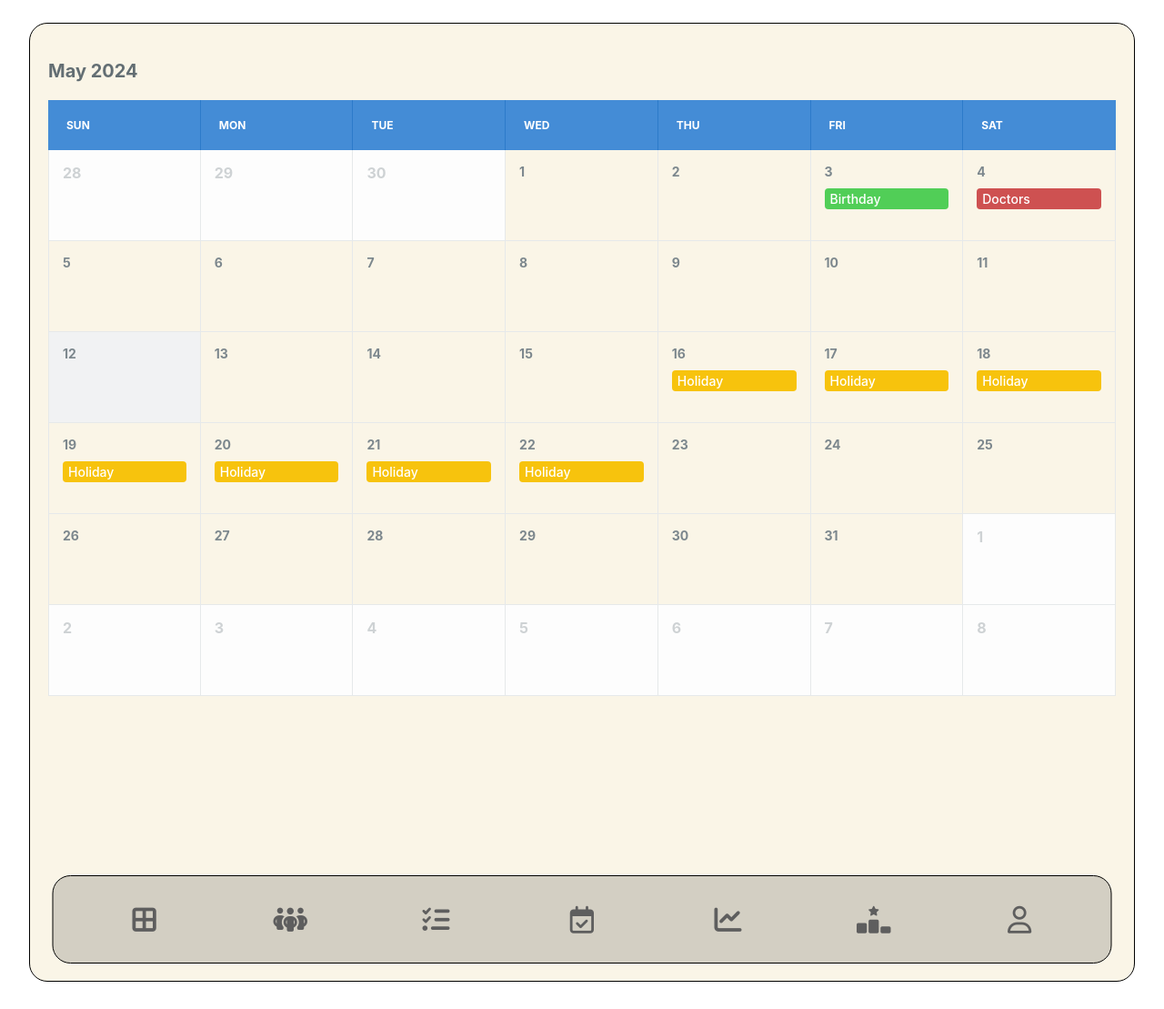
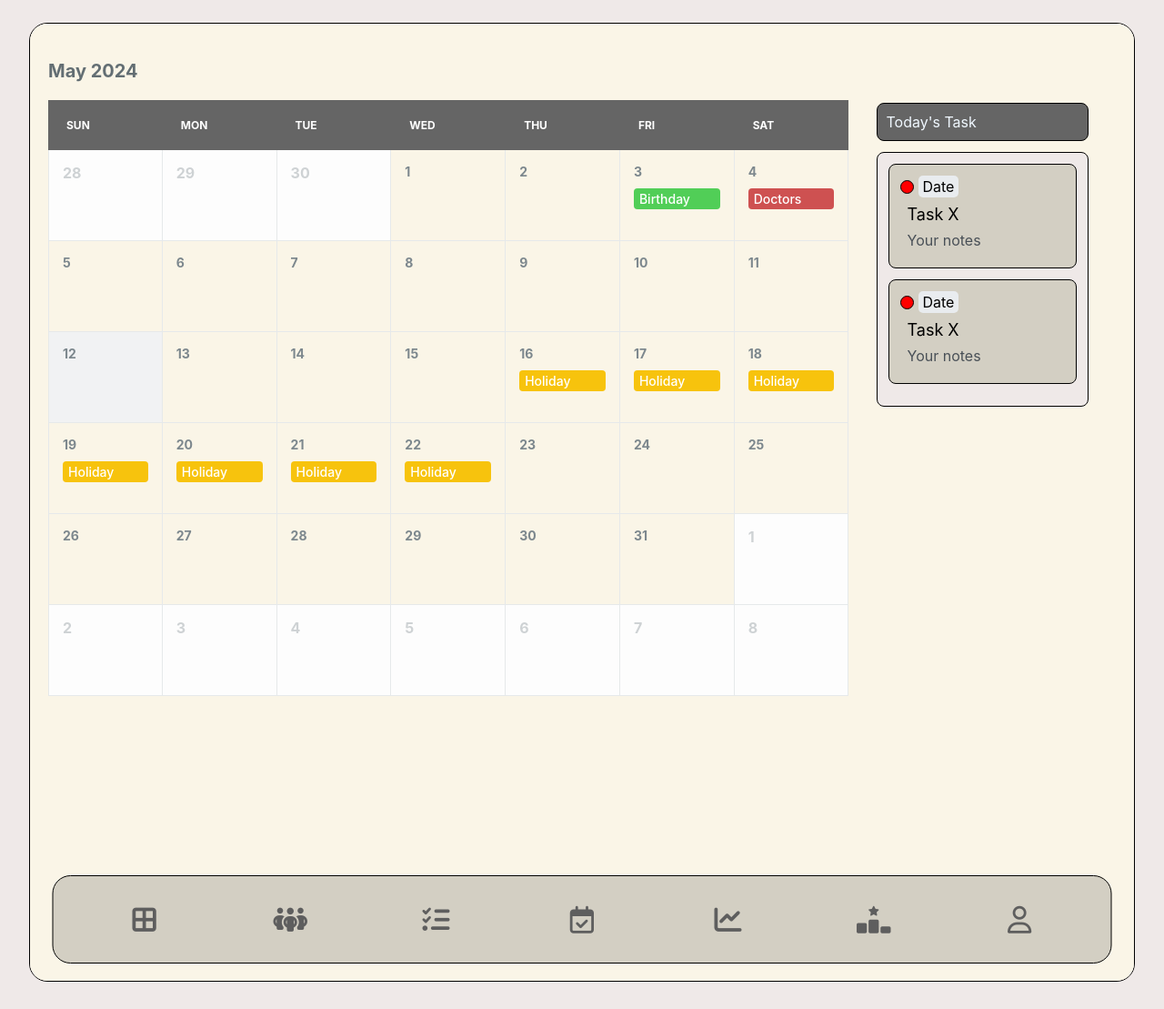
Before and after one commit to combo666/KaajAsse, a PHP site: page /src/task_calender/task_calender.php in a window 1280 px wide. Shown: the whole page at 91% size. Run offline with PHP 8.4, Linux system fonts and the light colour scheme.

Commit message:
static running day task container created

```diff
--- a/assets/css/calendar.css
+++ b/assets/css/calendar.css
@@ -4,10 +4,7 @@
     font-size: 16px;
     -webkit-font-smoothing: antialiased;
     -moz-osx-font-smoothing: grayscale;
-}
-body {
-    background-color: #FFFFFF;
-    margin: 0;
+
 }
 .navtop {
     background-color: #3b4656;
@@ -77,14 +74,25 @@ body {
 }
 .calendar .days .day_name {
     width: calc(100% / 7);
-    border-right: 1px solid #2c7aca;
+    border-right: 1px solid #656565;
     padding: 20px;
     text-transform: uppercase;
     font-size: 12px;
     font-weight: bold;
     color: #818589;
     color: #fff;
-    background-color: #448cd6;
+    background-color: #656565;
+}
+.calendar .days .day_name-Fri {
+    width: calc(100% / 7);
+    border-right: 1px solid #656565;
+    padding: 20px;
+    text-transform: uppercase;
+    font-size: 12px;
+    font-weight: bold;
+    color: #818589;
+    color: #fff;
+    background-color: #656565;
 }
 .calendar .days .day_name:nth-child(7) {
     border: none;
--- /dev/null
+++ b/assets/css/task_container.css
@@ -0,0 +1,75 @@
+.parent {
+    display: grid;
+    grid-template-columns: repeat(12, 1fr);
+    grid-template-rows: repeat(10, 1fr);
+    grid-column-gap: 0px;
+    grid-row-gap: 0px;
+    }
+
+    .div1 { grid-area: 1 / 1 / 8 / 10; }
+    .div2 { grid-area: 1 / 10 / 11 / 13; }
+    .div3 { grid-area: 8 / 1 / 11 / 10; }
+
+    .task_container{
+        margin: 30px;
+        margin-top: 67px;
+    }
+    .task_header{
+        background-color: #656565;
+        padding: 10px;
+        border-style: solid;
+        border-color: black;
+        border-width: 1.5px;
+        border-radius: 8px;
+        color: aliceblue;
+    }
+    .tasks_bg{
+        background-color: #EFE9E8;
+        margin-top: 12px;
+        padding: 12px;
+        border-style: solid;
+        border-color: black;
+        border-width: 1.5px ;
+        border-radius: 8px;
+    }
+    .task_card{
+        background-color: #D3CFC3;
+        margin-bottom: 12px;
+        padding: 12px;
+        border-style: solid;
+        border-color: black;
+        border-width: 1.5px ;
+        max-height: 170px;
+        overflow: hidden;
+        border-radius: 8px;
+
+    }
+    .dot_priority{
+        height: 15px;
+        width: 15px;
+        background-color: #ff0000;
+        border-radius: 50%;
+        display: inline-block;
+        border-style: solid;
+        border-color: black;
+        border-width: 1.5px ;
+    }
+    .date{
+        margin: 0px;
+        margin-left: 5px;
+        background-color: #E9ECEF;
+        padding: 2px;
+        padding-left: 5px;
+        padding-right: 5px;
+        border-radius: 5px;
+    }
+    .task_name{
+        font-size: large;
+        font: bold;
+        margin: 8px;
+    }
+    .task_note{
+        font: bold;
+        margin: 8px;
+        color: #495057;
+    }
--- a/examples/includes/header.php
+++ b/examples/includes/header.php
@@ -7,6 +7,7 @@
     <link rel="icon" href="../../assets/img/icon.ico">
     <link rel="stylesheet" href="../../assets/css/style.css">
     <link rel="stylesheet" href="../../assets/css/calendar.css">
+    <link rel="stylesheet" href="../../assets/css/task_container.css">
     <link rel="stylesheet" href="https://cdnjs.cloudflare.com/ajax/libs/font-awesome/6.7.1/css/all.min.css" integrity="sha512-5Hs3dF2AEPkpNAR7UiOHba+lRSJNeM2ECkwxUIxC1Q/FLycGTbNapWXB4tP889k5T5Ju8fs4b1P5z/iB4nMfSQ==" crossorigin="anonymous" referrerpolicy="no-referrer" />
 </head>
 <body>
--- a/src/task_calender/task_calender.php
+++ b/src/task_calender/task_calender.php
@@ -1,5 +1,6 @@
 
 <?php include('../../examples/includes/header.php'); ?>
+
 
 <?php
 include 'Calendar.php';
@@ -9,8 +10,14 @@ $calendar->add_event('Doctors', '2024-05-04', 1, 'red');
 $calendar->add_event('Holiday', '2024-05-16', 7);
 ?>
 
+<div class="parent">
+<div class="div1"> <?=$calendar?> </div>
+<div class="div2"> <?php include('todays_task.php')  ?> </div>
+<div class="div3"> </div>
+</div>
 
-<?=$calendar?>
+
+
 
 <?php include('../../examples/includes/navbar.php'); ?>
 
--- /dev/null
+++ b/src/task_calender/todays_task.php
@@ -0,0 +1,27 @@
+<div class="task_container">
+    <div class="task_header">
+        Today's Task
+    </div>
+    <div class="tasks_bg">
+        <div class="task_card">
+            <div style="display: flex;
+            align-items: center;
+            padding: 0px;">
+                <span class="dot_priority"></span>
+                <p class="date">Date</p>
+            </div>
+            <p class="task_name">Task X</p>
+            <p class="task_note">Your notes</p>
+        </div>
+        <div class="task_card">
+        <div style="display: flex;
+            align-items: center;
+            padding: 0px;">
+                <span class="dot_priority"></span>
+                <p class="date">Date</p>
+            </div>
+            <p class="task_name">Task X</p>
+            <p class="task_note">Your notes</p>
+        </div>
+    </div>
+</div>
```
